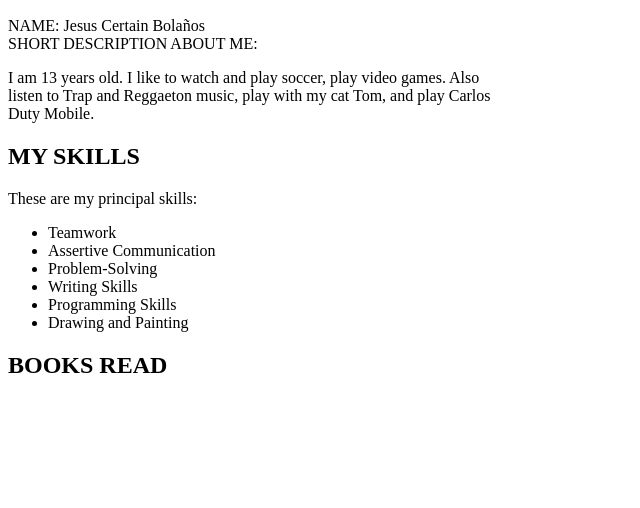
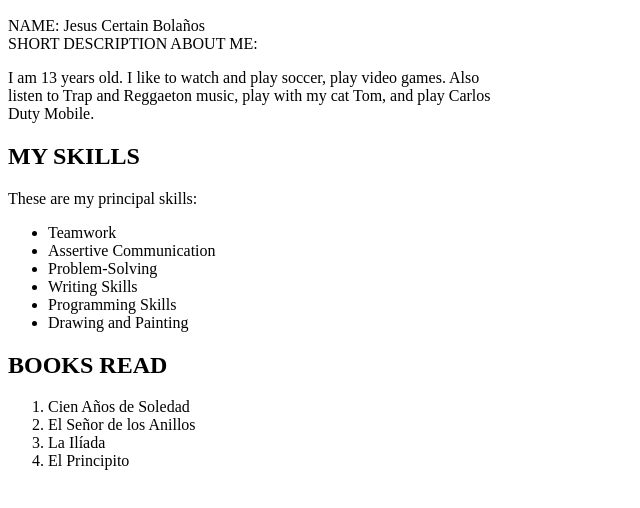
Before and after one commit to Dan18eP/prueba_git_bp1, a plain HTML site: page index.html in a window 1280 px wide. Shown: the part 110-618 px from the top of the page, without its empty margins (0-640 px from the left). Drawn offline with Linux system fonts and the light colour scheme.

Commit message:
Add Books Read

```diff
--- a/index.html
+++ b/index.html
@@ -28,6 +28,13 @@
     </div>
 
     <h2>BOOKS READ</h2>
+    <ol>
+        <li>Cien Años de Soledad</li>
+        <li>El Señor de los Anillos</li>
+        <li>La Ilíada</li>
+        <li>El Principito</li>
+
+    </ol>
 
 
 
```
